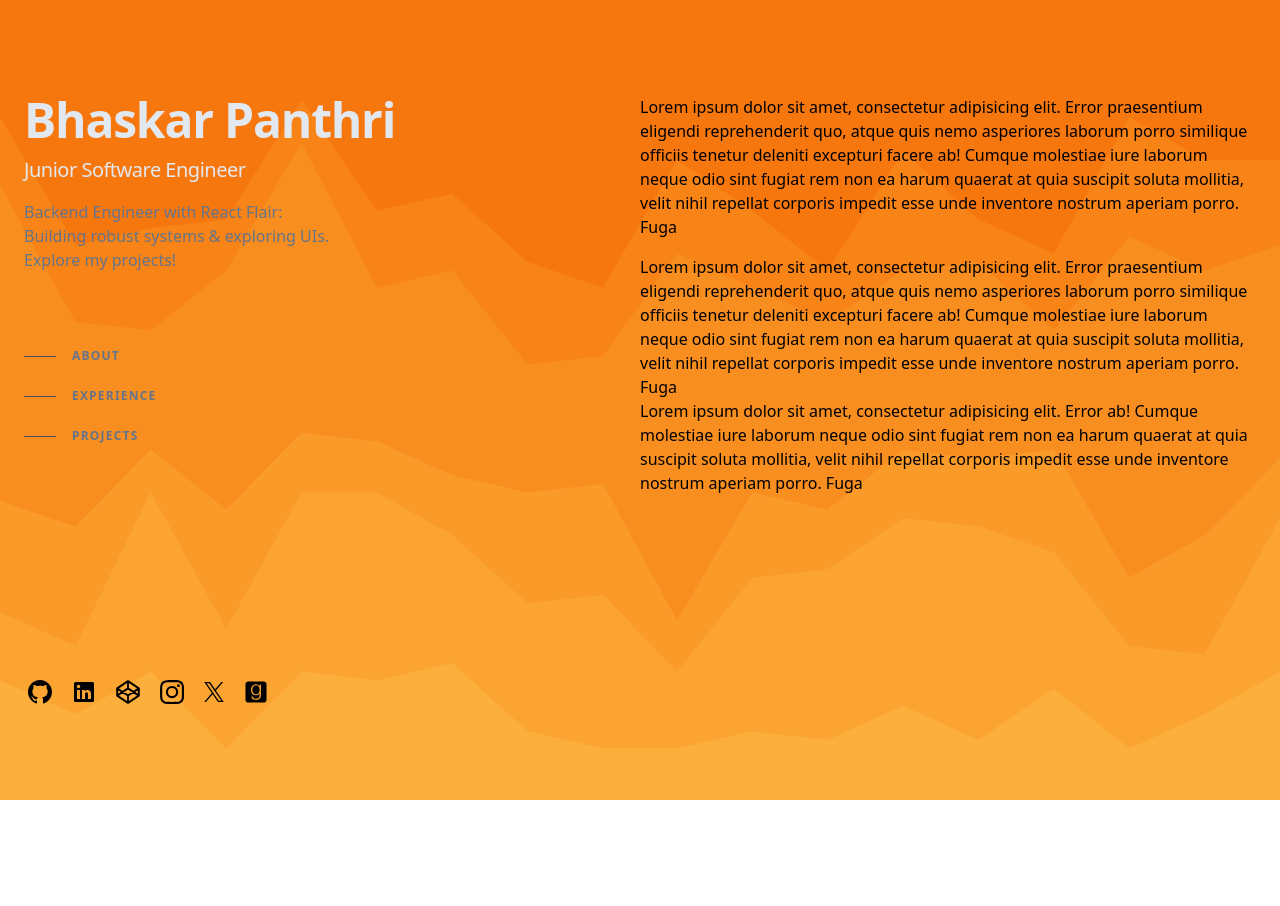
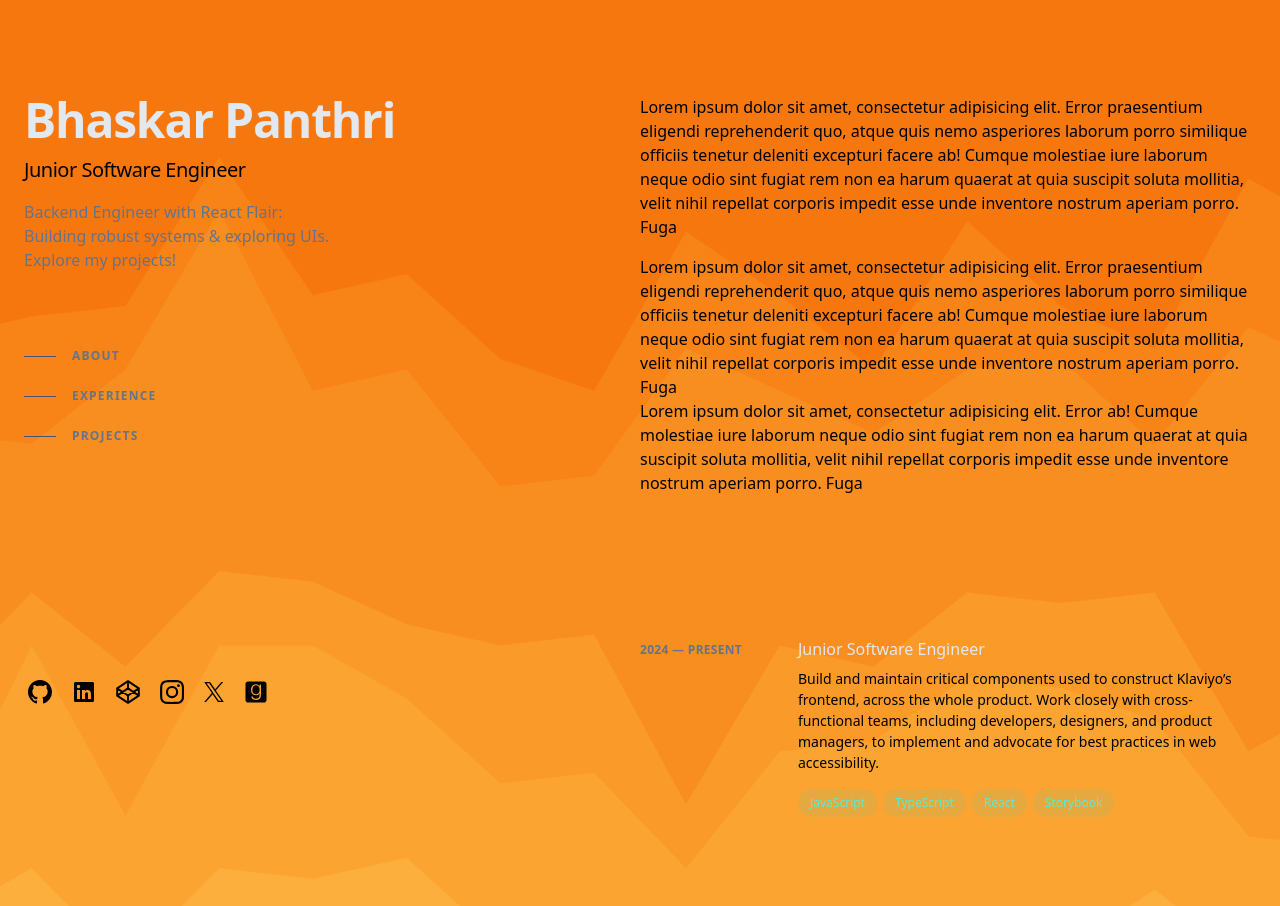
Before and after one commit to TriBhaskar/Bhaskar-Portfolio, a React (Vite) app: page / in a window 1280 px wide. Shown: the top 906 px of the page. Before the commit the page ends 800 px from the top, so only its background shows below. Built offline with nearby package versions, Linux system fonts and the light colour scheme.

Commit message:
Update Content and Profile components

```diff
--- a/src/components/Content.jsx
+++ b/src/components/Content.jsx
@@ -40,7 +40,65 @@
       <section
         className="mb-16 scroll-mt-16 md:mb-24 lg:mb-36 lg:scroll-mt-24"
         aria-label="Work experience"
-      ></section>
+      >
+        <div className="sticky top-0 z-20 -mx-6 mb-4 w-screen bg-slate-900/75 px-6 py-5 backdrop-blur md:-mx-12 md:px-12 lg:sr-only lg:relative lg:top-auto lg:mx-auto lg:w-full lg:px-0 lg:py-0 lg:opacity-0">
+          <h2 className="text-sm font-bold uppercase tracking-widest text-slate-200 lg:sr-only">
+            Experience
+          </h2>
+        </div>
+        <div>
+          <ol className="group/list">
+            <li className="mb-12">
+              <div className="group relative grid pb-1 transition-all sm:grid-cols-8 sm:gap-8 md:gap-4 lg:hover:!opacity-50">
+                <div className="absolute -inset-x-4 -inset-y-4 z-0 hidden rounded-md transition motion-reduce:transition-none lg:-inset-x-6 lg:block lg:group-hover:bg-slate-800/50 lg:group-hover:shadow-[inset_0_1px_0_0_rgba(148,163,184,0.1)] lg:group-hover:drop-shadow-lg"></div>
+                <header
+                  className="z-10 mb-2 mt-1 text-xs font-semibold uppercase tracking-wide text-slate-500 sm:col-span-2"
+                  aria-label="2024 to Present"
+                >
+                  2024 — Present
+                </header>
+                <div className="z-10 sm:col-span-6">
+                  <h3 className="font-medium leading-snug text-slate-200">
+                    Junior Software Engineer
+                  </h3>
+                  <p className="mt-2 text-sm leading-normal">
+                    Build and maintain critical components used to construct
+                    Klaviyo’s frontend, across the whole product. Work closely
+                    with cross-functional teams, including developers,
+                    designers, and product managers, to implement and advocate
+                    for best practices in web accessibility.
+                  </p>
+                  <ul
+                    className="mt-2 flex flex-wrap"
+                    aria-label="Technologies used"
+                  >
+                    <li className="mr-1.5 mt-2">
+                      <div className="flex items-center rounded-full bg-teal-400/10 px-3 py-1 text-xs font-medium leading-5 text-teal-300 ">
+                        JavaScript
+                      </div>
+                    </li>
+                    <li className="mr-1.5 mt-2">
+                      <div className="flex items-center rounded-full bg-teal-400/10 px-3 py-1 text-xs font-medium leading-5 text-teal-300 ">
+                        TypeScript
+                      </div>
+                    </li>
+                    <li className="mr-1.5 mt-2">
+                      <div className="flex items-center rounded-full bg-teal-400/10 px-3 py-1 text-xs font-medium leading-5 text-teal-300 ">
+                        React
+                      </div>
+                    </li>
+                    <li className="mr-1.5 mt-2">
+                      <div className="flex items-center rounded-full bg-teal-400/10 px-3 py-1 text-xs font-medium leading-5 text-teal-300 ">
+                        Storybook
+                      </div>
+                    </li>
+                  </ul>
+                </div>
+              </div>
+            </li>
+          </ol>
+        </div>
+      </section>
     </main>
   );
 }
--- a/src/components/Profile.jsx
+++ b/src/components/Profile.jsx
@@ -5,7 +5,7 @@
         <h1 className="text-4xl font-bold tracking-tight text-slate-200 sm:text-5xl">
           <a href="">Bhaskar Panthri</a>
         </h1>
-        <h2 className="mt-3 text-lg font-medium tracking-tight text-slate-200 sm: text-xl">
+        <h2 className="mt-3 text-lg font-medium tracking-tight text- sm: text-xl">
           Junior Software Engineer
         </h2>
         <p className="mt-4 max-w-xs leading-normal text-slate-500">
```
